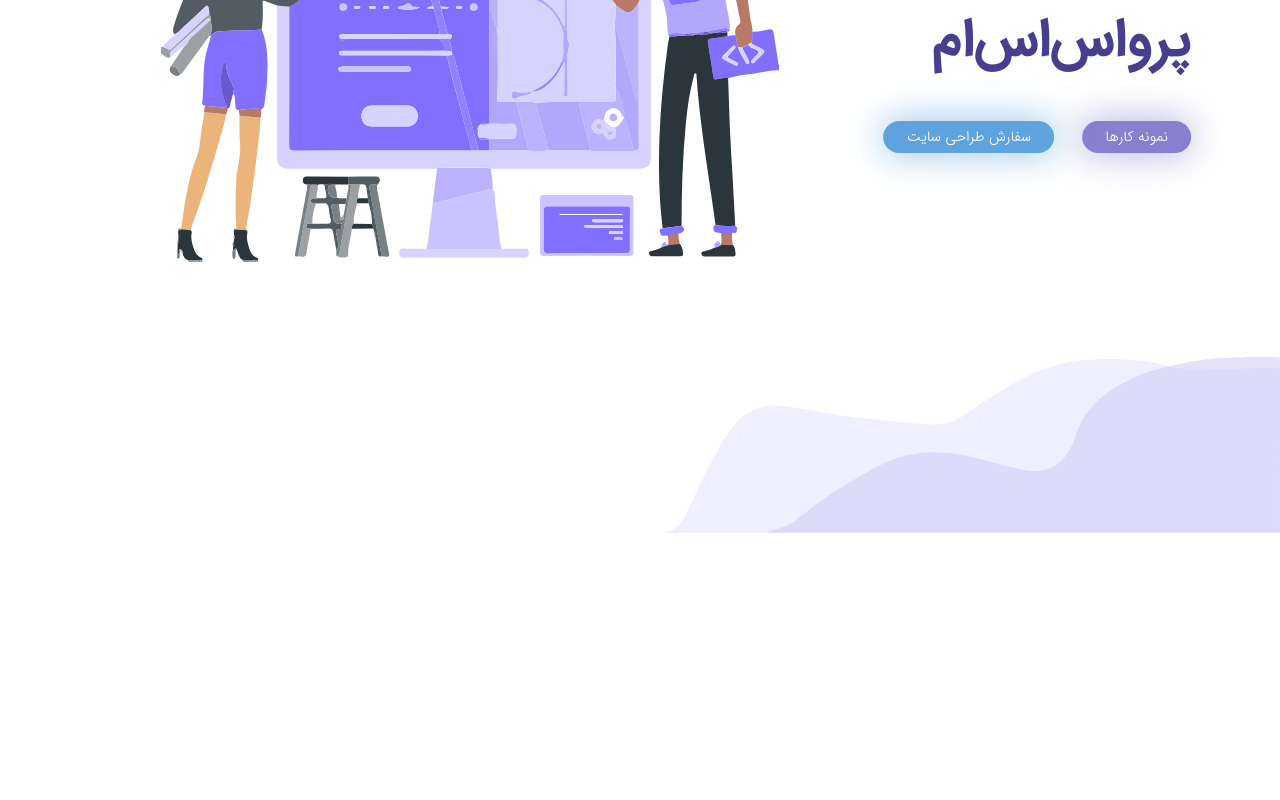
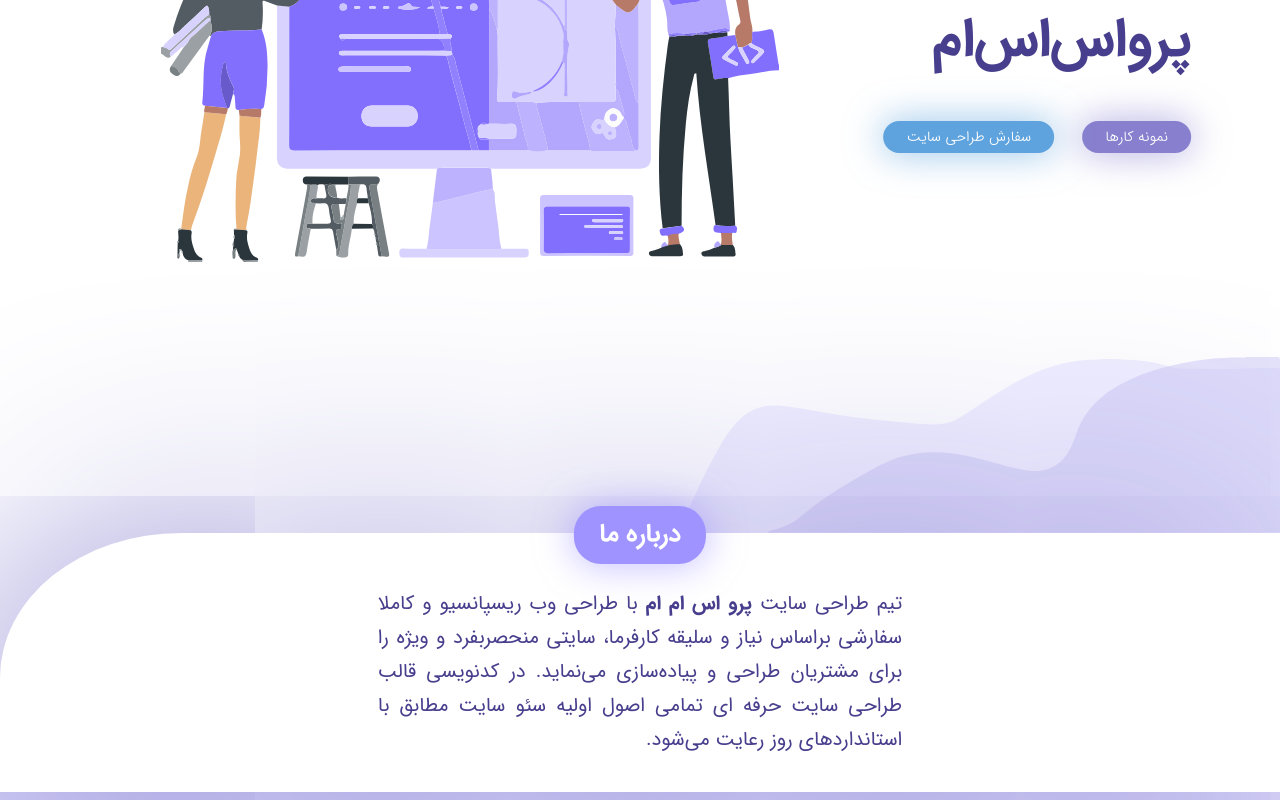
Before and after one commit to Amir-A-M/pro-smm, a Next.js app: page / in a window 1280 px wide. Shown: the part 267-1067 px from the top of the page. Before the commit the page ends 800 px from the top, so only its background shows below. Built offline with nearby package versions, Linux system fonts and the light colour scheme.

Commit message:
about us. Hr + SectionTitle component

```diff
--- a/src/common/Button.jsx
+++ b/src/common/Button.jsx
@@ -1,9 +1,9 @@
 import styled from "styled-components";
 
-const Button = ({ text, link, rgb }) => {
+const Button = ({ children, link, rgb }) => {
   return (
     <$A rgb={rgb} href={link}>
-      {text}
+      {children}
     </$A>
   );
 };
--- /dev/null
+++ b/src/common/Hr.jsx
@@ -0,0 +1,13 @@
+import styled from "styled-components";
+
+const Hr = () => {
+  return <$Hr />;
+};
+
+export default Hr;
+
+const $Hr = styled.hr`
+  height: 0.4rem;
+
+  background-color: #dbd8fa;
+`;
--- /dev/null
+++ b/src/common/SectionTitle.jsx
@@ -0,0 +1,25 @@
+import styled from "styled-components";
+
+const SectionTitle = ({ children, bg, color, className }) => {
+  return (
+    <$heading bg={bg} color={color} className={className}>
+      {children}
+    </$heading>
+  );
+};
+
+export default SectionTitle;
+
+// Styles
+
+const $heading = styled.h1`
+  width: fit-content;
+  padding: 0.8rem 1.4rem;
+
+  font-size: 1.4rem;
+  color: ${({color})=> color ?? 'rgb(255, 255, 255)'};
+
+  border-radius: 1.5rem;
+  background-color: rgb(${(p) => p.rgb ?? "158 147 255"});
+  box-shadow: 0 0 2rem 0.1rem rgba(${(p) => p.rgb ?? "158 147 255"}/ 0.6);
+`;
--- /dev/null
+++ b/src/components/about/About.jsx
@@ -0,0 +1,59 @@
+import styled from "styled-components";
+import Container from "../../layouts/Container";
+import SectionTitle from "../../common/SectionTitle";
+import { device } from "../../styles/global";
+
+const About = () => {
+  return (
+    <$Wrapper>
+      <$Container>
+        <$SectionTitle>درباره ما</$SectionTitle>
+        <$p>
+          تیم طراحی سایت <strong>پرو اس ام ام</strong> با طراحی وب ریسپانسیو و
+          کاملا سفارشی براساس نیاز و سلیقه کارفرما، سایتی منحصربفرد و ویژه را
+          برای مشتریان طراحی و پیاده‌سازی می‌نماید. در کدنویسی قالب طراحی سایت
+          حرفه ای تمامی اصول اولیه سئو سایت مطابق با استانداردهای روز رعایت
+          می‌شود.
+        </$p>
+      </$Container>
+    </$Wrapper>
+  );
+};
+
+export default About;
+
+// Styles
+const $Wrapper = styled.section`
+  position: relative;
+
+  background-color: #fff;
+
+  border-top-left-radius: 10rem 8rem;
+  box-shadow: -20px 17px 300px 0px #8880ce;
+
+  ${device.mobileM} {
+    border-top-left-radius: 7rem 6rem;
+  }
+`;
+
+const $Container = styled(Container)`
+  max-width: 35rem;
+  width: 100%;
+  padding: 3rem 3rem 2rem;
+`;
+
+const $SectionTitle = styled(SectionTitle)`
+  position: absolute;
+  top: -1.5rem;
+  left: 50%;
+  translate: -50% 0;
+
+  margin: 0;
+`;
+
+const $p = styled.p`
+  color: #473f8d;
+  font-size: 1.1rem;
+  font-weight: 400;
+  line-height: 1.7;
+`;
--- a/src/components/hero/Hero.jsx
+++ b/src/components/hero/Hero.jsx
@@ -14,8 +14,8 @@ const Hero = () => {
         <$Content>
           <HeroTitle title="طراحی سایت با" primary="پرو‌اس‌اس‌ام" />
           <$ButtonWrapper>
-            <Button text="نمونه کارها" rgb="136, 128, 206" />
-            <Button text="سفارش طراحی سایت" />
+            <Button rgb="136, 128, 206">نمونه کارها</Button>
+            <Button>سفارش طراحی سایت</Button>
           </$ButtonWrapper>
         </$Content>
         <$Image>
--- a/src/pages/index.jsx
+++ b/src/pages/index.jsx
@@ -1,3 +1,5 @@
+import Hr from "../common/Hr";
+import About from "../components/about/About";
 import Hero from "../components/hero/Hero";
 import Header from "../layouts/header/Header";
 
@@ -7,6 +9,8 @@ export default function Home() {
       <Header />
       <main>
         <Hero />
+        <About />
+        <Hr/>
       </main>
     </>
   );
```
